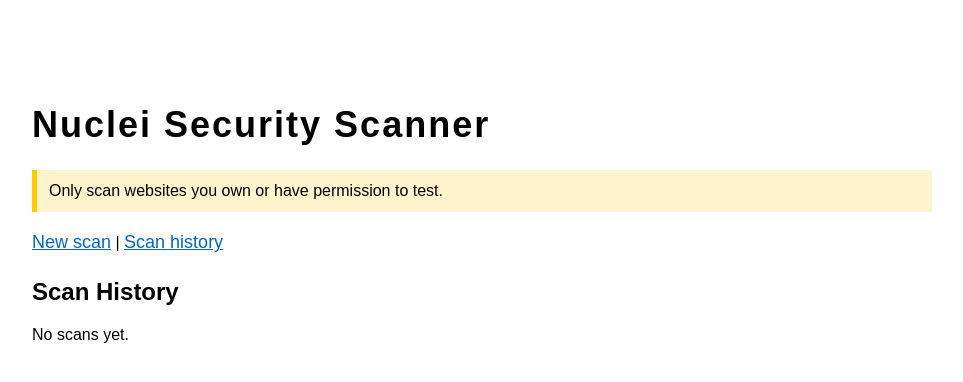
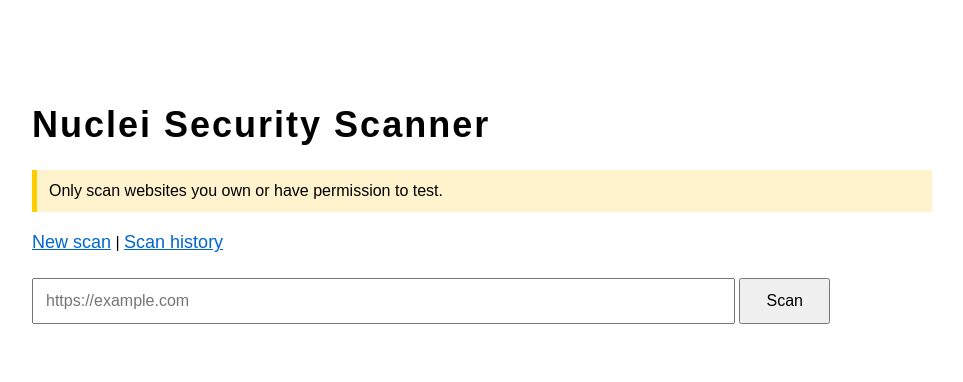
Before and after one commit to vaalentine2/nuclei-scanner, a Flask app: page /history in a window 1280 px wide. Shown: the top 382 px of the page, without its empty margins (158-1121 px from the left). Run offline with Flask 3, Linux system fonts and the light colour scheme.

Commit message:
Update scan history display and form structure
Refactor scan history section and form handling.

```diff
--- a/templates/index.html
+++ b/templates/index.html
@@ -73,20 +73,6 @@
         <a href="/history">Scan history</a>
     </div>
 
-    {% if history %}
-        <h2>Scan History</h2>
-
-        {% if files %}
-            <ul>
-                {% for file in files %}
-                    <li>{{ file.name }} — {{ file.time }}</li>
-                {% endfor %}
-            </ul>
-        {% else %}
-            <p>No scans yet.</p>
-        {% endif %}
-
-    {% else %}
     <form method="POST">
         <input
             type="text"
@@ -106,7 +92,6 @@
         <h2>Result</h2>
         <pre>{{ result }}</pre>
     {% endif %}
-    {% endif %}
 
 </body>
 </html>
```
Lines whose indentation alone changed are shown as unchanged.
